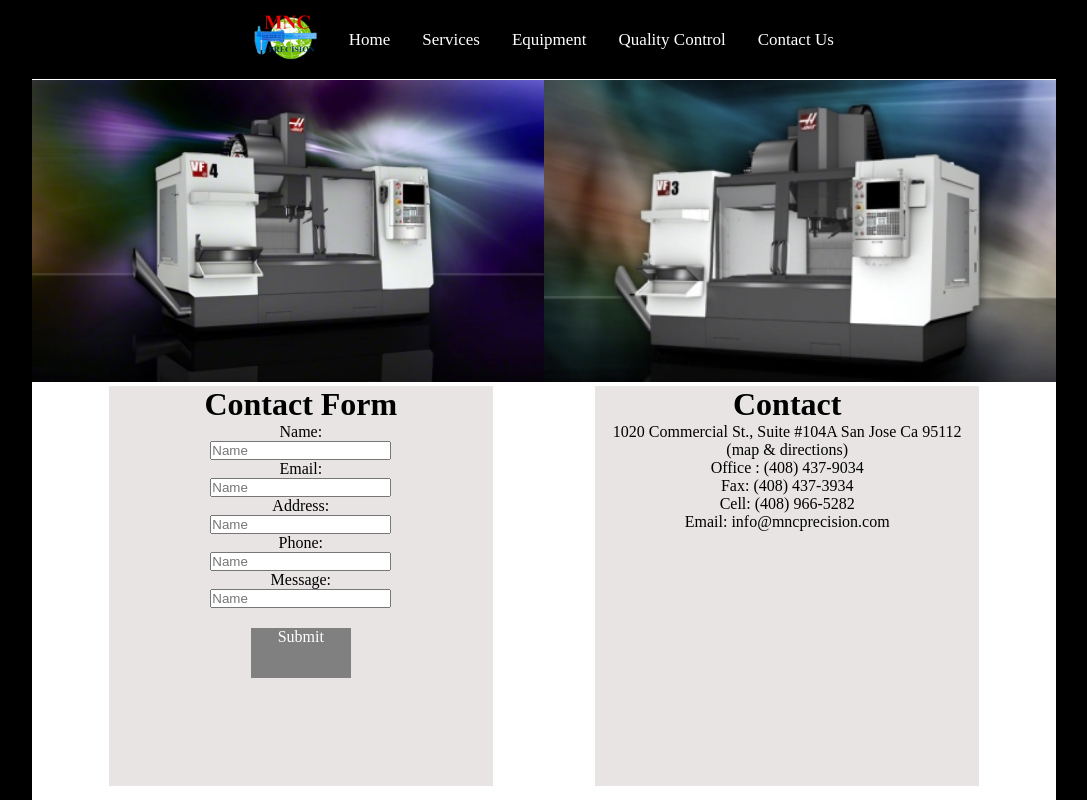
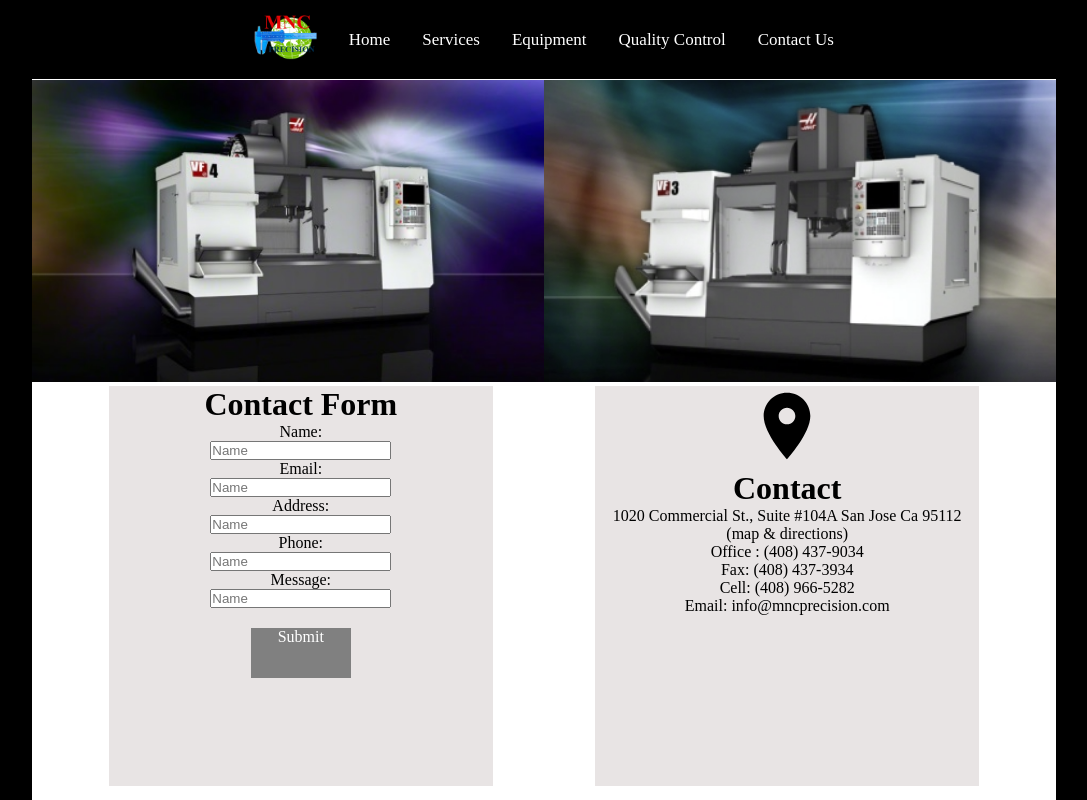
Before and after one commit to marynghiem/MNCPrecision, a React (Create React App) app: page /ContactUs in a window 1280 px wide. Shown: the top 800 px of the page, without its empty margins (96-1183 px from the left). Built offline with nearby package versions, Linux system fonts and the light colour scheme.

Commit message:
installed material ui to use the icons

```diff
--- a/package.json
+++ b/package.json
@@ -3,6 +3,10 @@
   "version": "0.1.0",
   "private": true,
   "dependencies": {
+    "@emotion/react": "^11.11.1",
+    "@emotion/styled": "^11.11.0",
+    "@mui/icons-material": "^5.14.13",
+    "@mui/material": "^5.14.13",
     "@testing-library/jest-dom": "^5.16.5",
     "@testing-library/react": "^13.4.0",
     "@testing-library/user-event": "^13.5.0",
--- a/src/components/ContactUs.js
+++ b/src/components/ContactUs.js
@@ -1,5 +1,6 @@
 import "../css/ContactUs.css";
 import React, { useState } from "react";
+import PlaceIcon from "@mui/icons-material/Place";
 
 export const ContactUs = () => {
   const [name, setName] = useState("");
@@ -87,6 +88,7 @@
           <div className="contactSubmitButton">Submit</div>
         </div>
         <div className="contactInformationContainer">
+          <PlaceIcon sx={{ fontSize: 80 }} />
           <h1 className="contactInformationTitle">Contact</h1>
           <div className="contactInformation">
             <p>1020 Commercial St., Suite #104A San Jose Ca 95112 (map & directions)</p>
```
Also changed, not shown: 1 other file (tests, documents, lock files or other folders).
